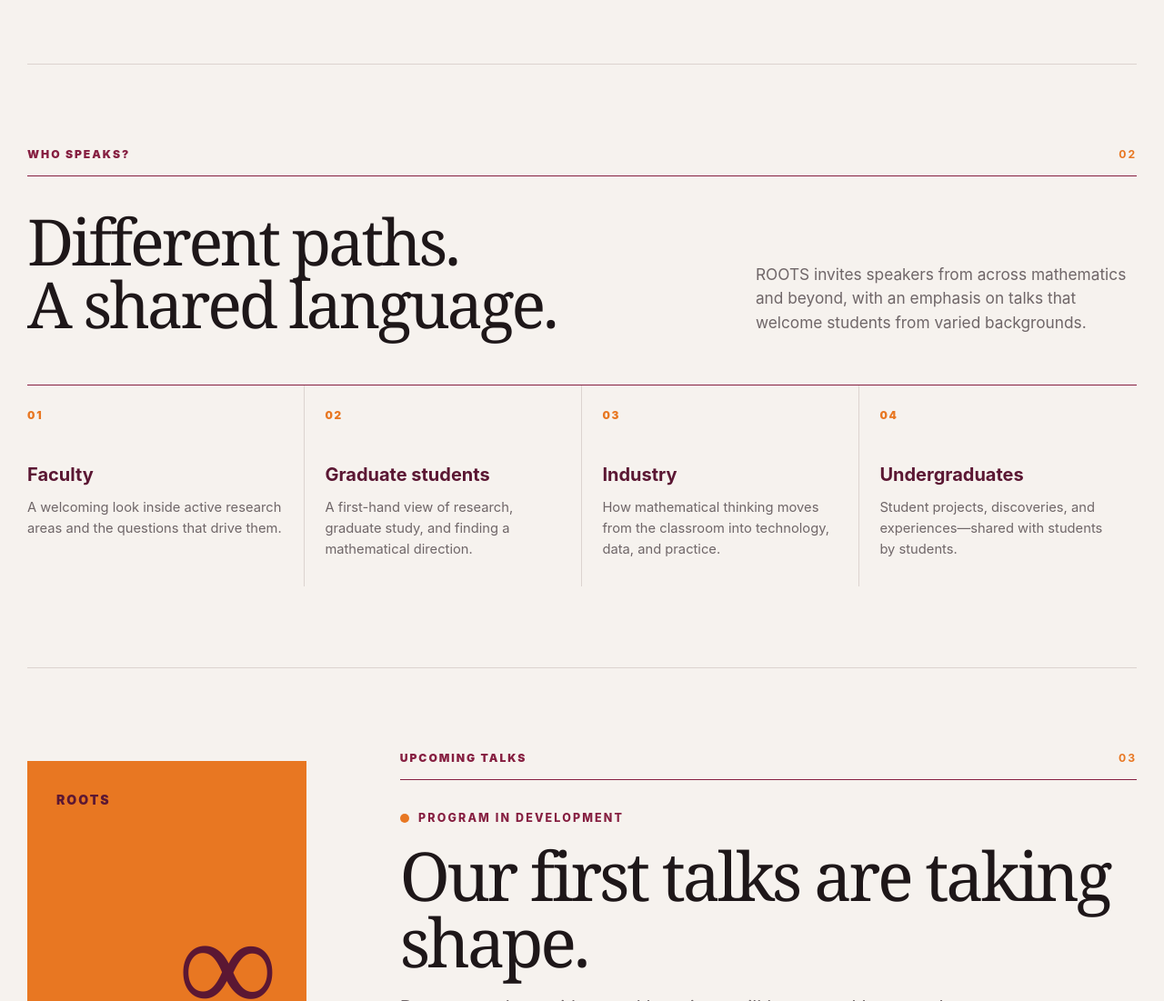
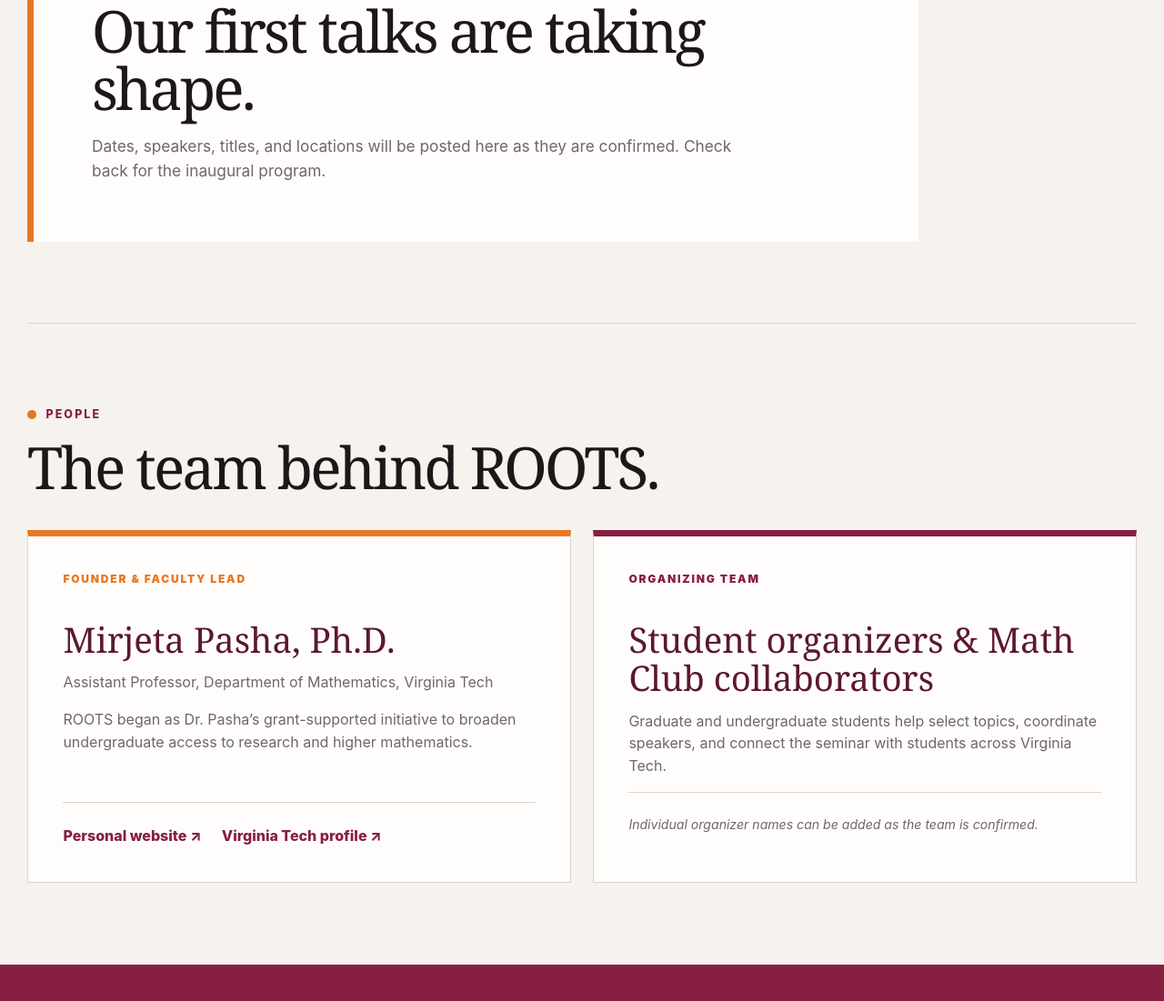
Before and after one commit to melonpie21/roots-math-seminar, a plain HTML site: page index.html in a window 1280 px wide. Shown: the part 1699-2800 px from the top of the page at 91% size. Drawn offline with Linux system fonts and the light colour scheme.

Commit message:
Add files via upload

```diff
--- a/index.html
+++ b/index.html
@@ -331,6 +331,71 @@
         font-size: 1.08rem;
       }
 
+      .simple-heading {
+        max-width: 820px;
+        margin-bottom: 2.3rem;
+      }
+
+      .simple-heading h2 {
+        margin-bottom: 0;
+        font-size: clamp(2.8rem, 5vw, 5rem);
+      }
+
+      .about-copy {
+        max-width: 980px;
+        display: grid;
+        grid-template-columns: repeat(2, minmax(0, 1fr));
+        gap: 1.25rem clamp(2rem, 6vw, 5rem);
+      }
+
+      .about-copy p {
+        margin-bottom: 0;
+        color: var(--muted);
+        font-size: 1.08rem;
+      }
+
+      .about-copy .roots-expansion {
+        grid-column: 1 / -1;
+        padding-bottom: 1.4rem;
+        border-bottom: 1px solid var(--line);
+        color: var(--maroon-dark);
+        font-family: Georgia, "Times New Roman", serif;
+        font-size: clamp(1.35rem, 2.2vw, 2rem);
+        line-height: 1.35;
+      }
+
+      .about-points {
+        margin-top: 2.7rem;
+        display: grid;
+        grid-template-columns: repeat(3, minmax(0, 1fr));
+        border-top: 1px solid var(--maroon);
+        border-bottom: 1px solid var(--maroon);
+      }
+
+      .about-points div {
+        padding: 1.15rem 1.4rem;
+        display: grid;
+        gap: 0.15rem;
+        border-right: 1px solid var(--line);
+      }
+
+      .about-points div:first-child {
+        padding-left: 0;
+      }
+
+      .about-points div:last-child {
+        border-right: 0;
+      }
+
+      .about-points strong {
+        color: var(--maroon-dark);
+      }
+
+      .about-points span {
+        color: var(--muted);
+        font-size: 0.86rem;
+      }
+
       .about-grid > div {
         display: grid;
         grid-template-columns: repeat(2, minmax(0, 1fr));
@@ -503,6 +568,107 @@
 
       .compact-kicker {
         margin-bottom: 2rem;
+      }
+
+      .talks {
+        display: block;
+      }
+
+      .program-notice {
+        max-width: 980px;
+        padding: clamp(2rem, 5vw, 4rem);
+        background: var(--paper);
+        border-left: 7px solid var(--orange);
+      }
+
+      .program-notice h2 {
+        max-width: 780px;
+        font-size: clamp(2.8rem, 5vw, 5.2rem);
+      }
+
+      .program-notice > p:last-child {
+        max-width: 720px;
+        margin-bottom: 0;
+        color: var(--muted);
+        font-size: 1.08rem;
+      }
+
+      .people-grid {
+        display: grid;
+        grid-template-columns: repeat(2, minmax(0, 1fr));
+        gap: 1.5rem;
+      }
+
+      .person-card {
+        min-height: 330px;
+        padding: clamp(1.6rem, 3vw, 2.5rem);
+        display: flex;
+        flex-direction: column;
+        border: 1px solid var(--line);
+        background: var(--paper);
+      }
+
+      .founder-card {
+        border-top: 7px solid var(--orange);
+      }
+
+      .team-card {
+        border-top: 7px solid var(--maroon);
+      }
+
+      .person-role {
+        margin-bottom: 2.2rem;
+        color: var(--orange);
+        font-size: 0.75rem;
+        font-weight: 900;
+        letter-spacing: 0.15em;
+        text-transform: uppercase;
+      }
+
+      .team-card .person-role {
+        color: var(--maroon);
+      }
+
+      .person-card h3 {
+        margin-bottom: 0.9rem;
+        color: var(--maroon-dark);
+        font-family: Georgia, "Times New Roman", serif;
+        font-size: clamp(1.7rem, 3vw, 2.6rem);
+        font-weight: 500;
+        line-height: 1.1;
+      }
+
+      .person-card > p:not(.person-role) {
+        max-width: 580px;
+        color: var(--muted);
+      }
+
+      .person-links {
+        margin-top: auto;
+        padding-top: 1.5rem;
+        display: flex;
+        flex-wrap: wrap;
+        gap: 0.8rem 1.4rem;
+        border-top: 1px solid var(--line);
+      }
+
+      .person-links a {
+        color: var(--maroon);
+        font-weight: 800;
+        text-decoration: none;
+      }
+
+      .person-links a:hover,
+      .person-links a:focus-visible {
+        text-decoration: underline;
+      }
+
+      .team-note {
+        margin-top: auto;
+        padding-top: 1.5rem;
+        border-top: 1px solid var(--line);
+        font-size: 0.88rem;
+        font-style: italic;
       }
 
       .approach {
@@ -826,11 +992,46 @@
         }
 
         .about-grid,
+        .about-copy,
+        .about-points,
         .split-heading,
         .talks,
         .feature-grid,
-        .approach {
+        .approach,
+        .people-grid {
           grid-template-columns: 1fr;
+        }
+
+        .simple-heading h2,
+        .program-notice h2 {
+          font-size: clamp(2.6rem, 13vw, 4.2rem);
+        }
+
+        .about-copy {
+          gap: 1rem;
+        }
+
+        .about-copy .roots-expansion {
+          grid-column: 1;
+        }
+
+        .about-points div,
+        .about-points div:first-child {
+          padding: 0.9rem 0;
+          border-right: 0;
+          border-bottom: 1px solid var(--line);
+        }
+
+        .about-points div:last-child {
+          border-bottom: 0;
+        }
+
+        .program-notice {
+          padding: 1.6rem;
+        }
+
+        .person-card {
+          min-height: 0;
         }
 
         .split-heading {
@@ -970,8 +1171,8 @@
       <nav aria-label="Main navigation">
         <a href="#about">About</a>
         <a href="#talks">Talks</a>
+        <a href="#people">People</a>
         <a href="#participate">Participate</a>
-        <a class="nav-button" href="#talks">Upcoming talks</a>
       </nav>
     </header>
 
@@ -1001,109 +1202,37 @@
       </section>
 
       <section class="definition section" id="about">
-        <div class="section-heading">
-          <p class="eyebrow"><span></span> What ROOTS stands for</p>
-          <h2>A name with a purpose.</h2>
+        <div class="simple-heading">
+          <p class="eyebrow"><span></span> About ROOTS</p>
+          <h2>Research beyond the syllabus.</h2>
         </div>
 
-        <div class="acronym" aria-label="Research Opportunities and Outlook Talks for Students">
-          <article>
-            <strong>R</strong>
-            <span>Research</span>
-          </article>
-          <article>
-            <strong>O</strong>
-            <span>Opportunities</span>
-          </article>
-          <article>
-            <strong>O</strong>
-            <span>Outlook</span>
-          </article>
-          <article>
-            <strong>T</strong>
-            <span>Talks for</span>
-          </article>
-          <article>
-            <strong>S</strong>
-            <span>Students</span>
-          </article>
-        </div>
-
-        <div class="section-kicker">
-          <span>About ROOTS</span>
-          <strong>01</strong>
-        </div>
-        <div class="about-grid">
-          <h3>Mathematics beyond the syllabus.</h3>
-          <div>
-            <p>
-              ROOTS is a student-centered seminar created to expose
-              undergraduates to research and happenings in higher mathematics
-              at an accessible level.
-            </p>
-            <p>
-              The seminar welcomes students from mathematics, CMDA, computer
-              science, engineering, and any other field where curiosity leads
-              to mathematical questions. Talks may come from faculty, graduate
-              students, professionals in industry, or undergraduates themselves.
-            </p>
-
-            <div class="seminar-glance" aria-label="Seminar at a glance">
-              <div><strong>Every 2–4 weeks</strong><span>Biweekly or monthly</span></div>
-              <div><strong>Broadly accessible</strong><span>Ideas before prerequisites</span></div>
-              <div><strong>Open across majors</strong><span>One mathematical community</span></div>
-            </div>
-          </div>
-        </div>
-      </section>
-
-      <section class="speakers section" aria-labelledby="speakers-title">
-        <div class="section-kicker">
-          <span>Who speaks?</span>
-          <strong>02</strong>
-        </div>
-        <div class="section-heading split-heading">
-          <h2 id="speakers-title">Different paths.<br />A shared language.</h2>
+        <div class="about-copy">
+          <p class="roots-expansion">
+            <strong>ROOTS</strong> stands for <strong>Research Opportunities and
+            Outlook Talks for Students.</strong>
+          </p>
           <p>
-            ROOTS invites speakers from across mathematics and beyond, with an
-            emphasis on talks that welcome students from varied backgrounds.
+            ROOTS is an undergraduate mathematics seminar at Virginia Tech that
+            introduces students to research and developments in higher
+            mathematics through accessible, engaging talks.
+          </p>
+          <p>
+            Students from mathematics, CMDA, computer science, engineering, and
+            related fields are welcome. Speakers may include faculty, graduate
+            students, professionals in industry, and undergraduates themselves.
           </p>
         </div>
 
-        <div class="speaker-grid">
-          <article>
-            <span>01</span>
-            <h3>Faculty</h3>
-            <p>A welcoming look inside active research areas and the questions that drive them.</p>
-          </article>
-          <article>
-            <span>02</span>
-            <h3>Graduate students</h3>
-            <p>A first-hand view of research, graduate study, and finding a mathematical direction.</p>
-          </article>
-          <article>
-            <span>03</span>
-            <h3>Industry</h3>
-            <p>How mathematical thinking moves from the classroom into technology, data, and practice.</p>
-          </article>
-          <article>
-            <span>04</span>
-            <h3>Undergraduates</h3>
-            <p>Student projects, discoveries, and experiences—shared with students by students.</p>
-          </article>
+        <div class="about-points" aria-label="Seminar at a glance">
+          <div><strong>Every 2–4 weeks</strong><span>Biweekly or monthly</span></div>
+          <div><strong>Accessible talks</strong><span>Ideas before prerequisites</span></div>
+          <div><strong>Open across majors</strong><span>One mathematical community</span></div>
         </div>
       </section>
 
       <section class="talks section" id="talks">
-        <div class="talks-graphic" aria-hidden="true">
-          <span>ROOTS</span>
-          <strong>∞</strong>
-        </div>
-        <div class="talks-copy">
-          <div class="section-kicker compact-kicker">
-            <span>Upcoming talks</span>
-            <strong>03</strong>
-          </div>
+        <div class="program-notice">
           <p class="eyebrow"><span></span> Program in development</p>
           <h2>Our first talks are taking shape.</h2>
           <p>
@@ -1113,26 +1242,42 @@
         </div>
       </section>
 
-      <section class="approach section" aria-labelledby="approach-title">
-        <div class="section-kicker">
-          <span>The ROOTS approach</span>
-          <strong>04</strong>
+      <section class="people section" id="people" aria-labelledby="people-title">
+        <div class="simple-heading">
+          <p class="eyebrow"><span></span> People</p>
+          <h2 id="people-title">The team behind ROOTS.</h2>
         </div>
-        <p class="equation" aria-hidden="true">question → idea → connection</p>
-        <h2 id="approach-title">A good talk opens a door.</h2>
-        <ol class="principles">
-          <li><span>01</span>Start from ideas, not prerequisites.</li>
-          <li><span>02</span>Show why the question is interesting.</li>
-          <li><span>03</span>Leave room for curiosity and conversation.</li>
-        </ol>
+
+        <div class="people-grid">
+          <article class="person-card founder-card">
+            <p class="person-role">Founder &amp; Faculty Lead</p>
+            <h3>Mirjeta Pasha, Ph.D.</h3>
+            <p>Assistant Professor, Department of Mathematics, Virginia Tech</p>
+            <p>
+              ROOTS began as Dr. Pasha’s grant-supported initiative to broaden
+              undergraduate access to research and higher mathematics.
+            </p>
+            <div class="person-links">
+              <a href="https://sites.google.com/view/mirjeta-pasha/home">Personal website <span aria-hidden="true">↗</span></a>
+              <a href="https://math.vt.edu/people/faculty/pasha-mirjeta.html">Virginia Tech profile <span aria-hidden="true">↗</span></a>
+            </div>
+          </article>
+
+          <article class="person-card team-card">
+            <p class="person-role">Organizing Team</p>
+            <h3>Student organizers &amp; Math Club collaborators</h3>
+            <p>
+              Graduate and undergraduate students help select topics, coordinate
+              speakers, and connect the seminar with students across Virginia Tech.
+            </p>
+            <p class="team-note">Individual organizer names can be added as the team is confirmed.</p>
+          </article>
+        </div>
       </section>
 
       <section class="participate section" id="participate">
         <div>
-          <div class="section-kicker light-kicker">
-            <span>Participate</span>
-            <strong>05</strong>
-          </div>
+          <p class="eyebrow eyebrow-light"><span></span> Participate</p>
           <h2>Bring a question.<br />Share an idea.</h2>
         </div>
         <div class="participate-copy">
@@ -1155,7 +1300,7 @@
         <strong>ROOTS.</strong>
         <span>Research Opportunities and Outlook Talks for Students<br />An undergraduate mathematics seminar at Virginia Tech</span>
       </div>
-      <p>Faculty advisor<br /><strong>Mirjeta Pasha</strong></p>
+      <p>Founded by<br /><strong>Mirjeta Pasha, Ph.D.</strong></p>
     </footer>
   </body>
 </html>
```
